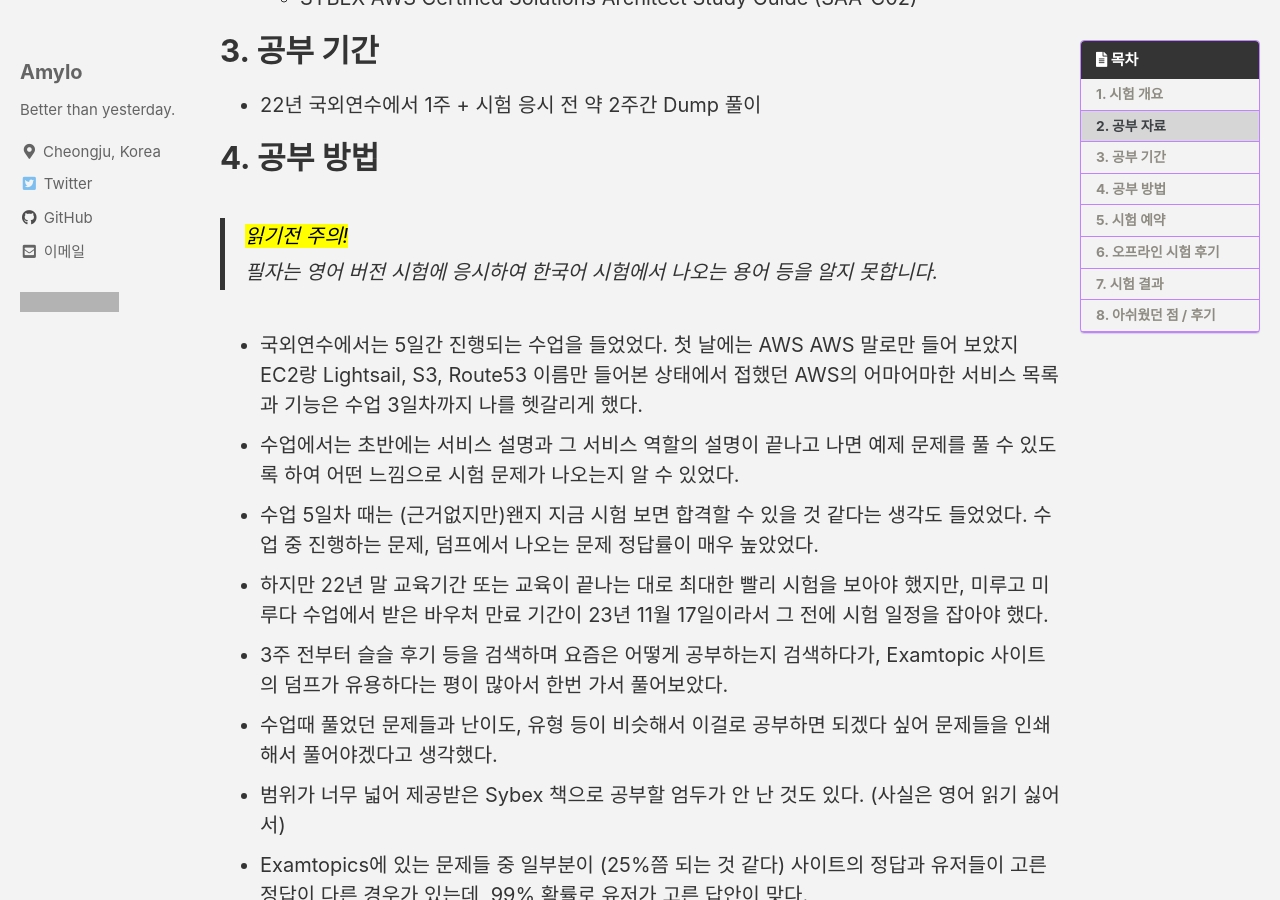
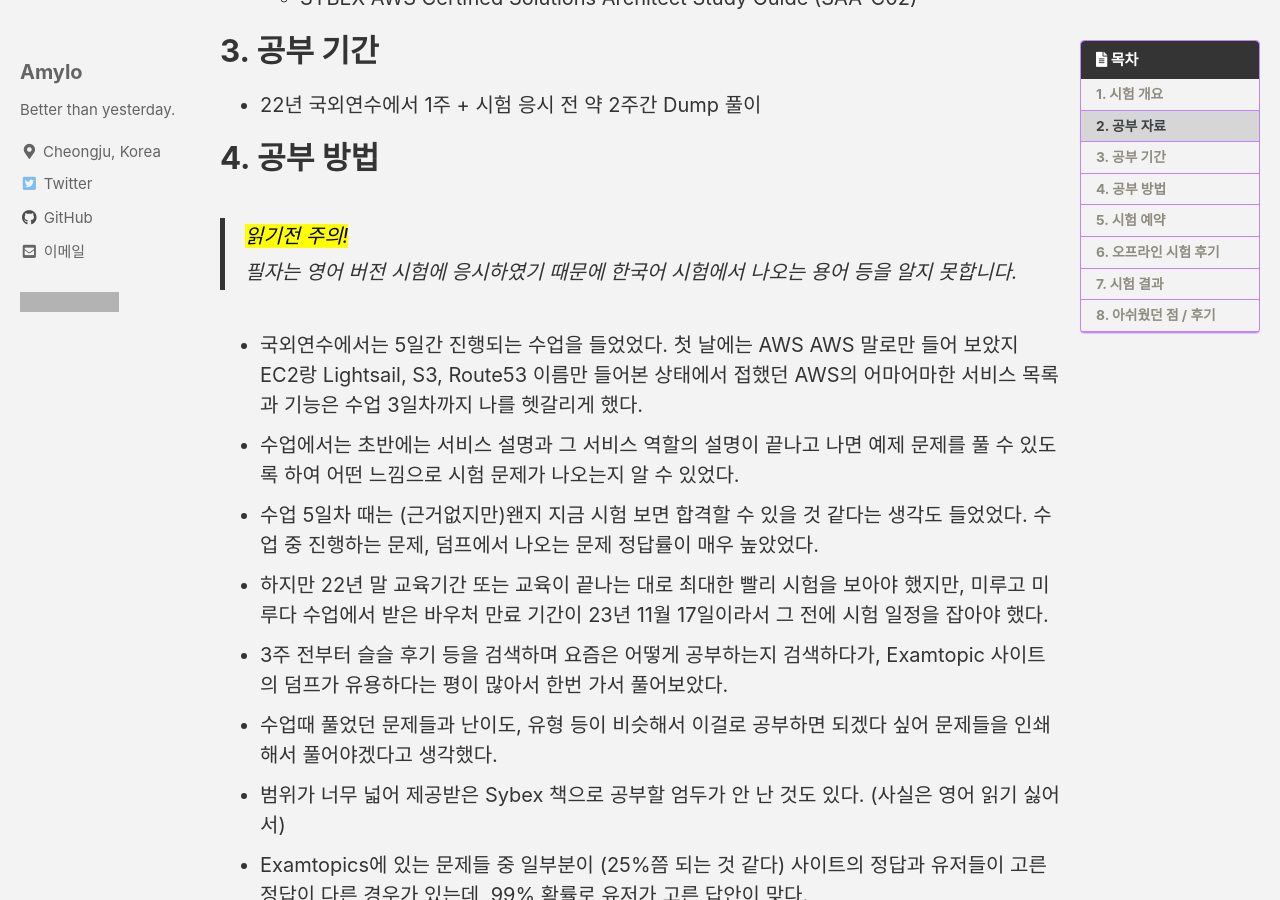
Before and after one commit to Amylo-jh/Amylo-blog, a Jekyll site: the page built from _posts/2023-11-21-SAA-C03_review.md, in a window 1280 px wide and 900 px high, scrolled down 1214 px. Built offline with Jekyll 4.4.1, drawn with Linux system fonts in a browser that asks for light colours; cached includes are drawn as plain includes; comment, search, counter and statistics services are not loaded; grey boxes are pictures that could not be loaded.

Commit message:
fix mention

```diff
--- a/_posts/2023-11-21-SAA-C03_review.md
+++ b/_posts/2023-11-21-SAA-C03_review.md
@@ -41,7 +41,7 @@ last_modified_at: 2023-11-21T00:00
 
 # 4. 공부 방법
 > <mark>읽기전 주의!</mark><br>
-> 필자는 영어 버전 시험에 응시하여 한국어 시험에서 나오는 용어 등을 알지 못합니다.
+> 필자는 영어 버전 시험에 응시하였기 때문에 한국어 시험에서 나오는 용어 등을 알지 못합니다.
 
 - 국외연수에서는 5일간 진행되는 수업을 들었었다. 첫 날에는 AWS AWS 말로만 들어 보았지 EC2랑 Lightsail, S3, Route53 이름만 들어본 상태에서 접했던 AWS의 어마어마한 서비스 목록과 기능은 수업 3일차까지 나를 헷갈리게 했다.
 - 수업에서는 초반에는 서비스 설명과 그 서비스 역할의 설명이 끝나고 나면 예제 문제를 풀 수 있도록 하여 어떤 느낌으로 시험 문제가 나오는지 알 수 있었다.
```
